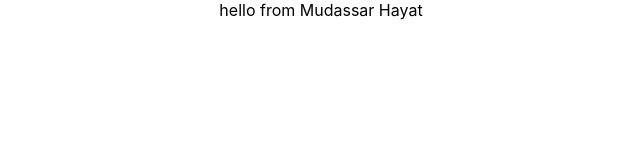
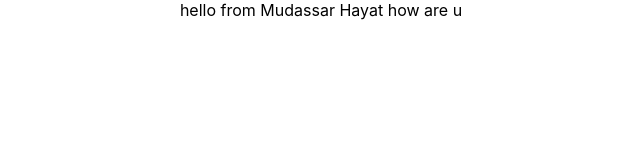
Before and after one commit to mudassirHayat/my-new-app, a React (Create React App) app: page / in a window 1280 px wide. Shown: the top 160 px of the page, without its empty margins (319-959 px from the left). Built offline with nearby package versions, Linux system fonts and the light colour scheme.

Commit message:
updated app.js

```diff
--- a/src/App.js
+++ b/src/App.js
@@ -5,7 +5,7 @@ import './App.css';
 function App() {
   return (
     <div className="App">
-      hello from Mudassar Hayat
+      hello from Mudassar Hayat how are u
     </div>
   );
 }
```
